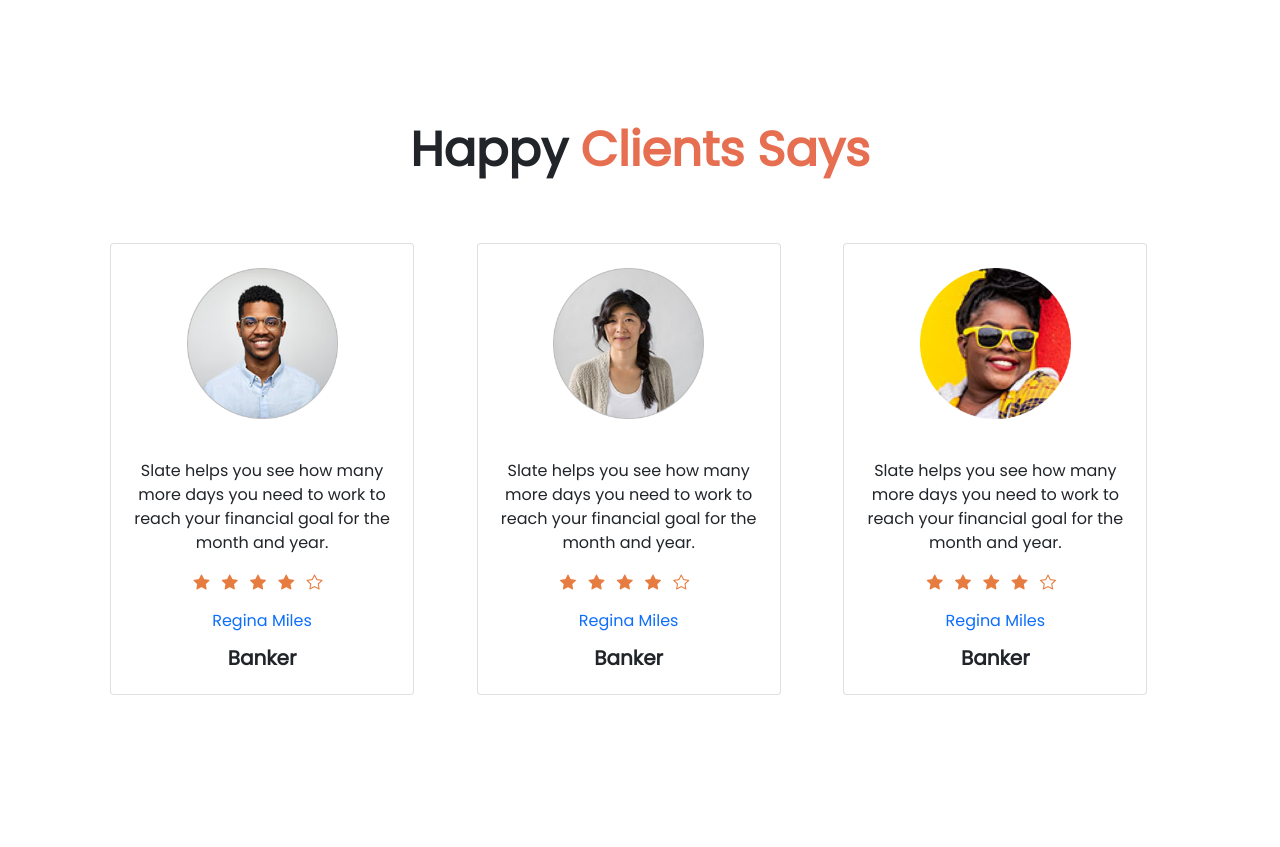
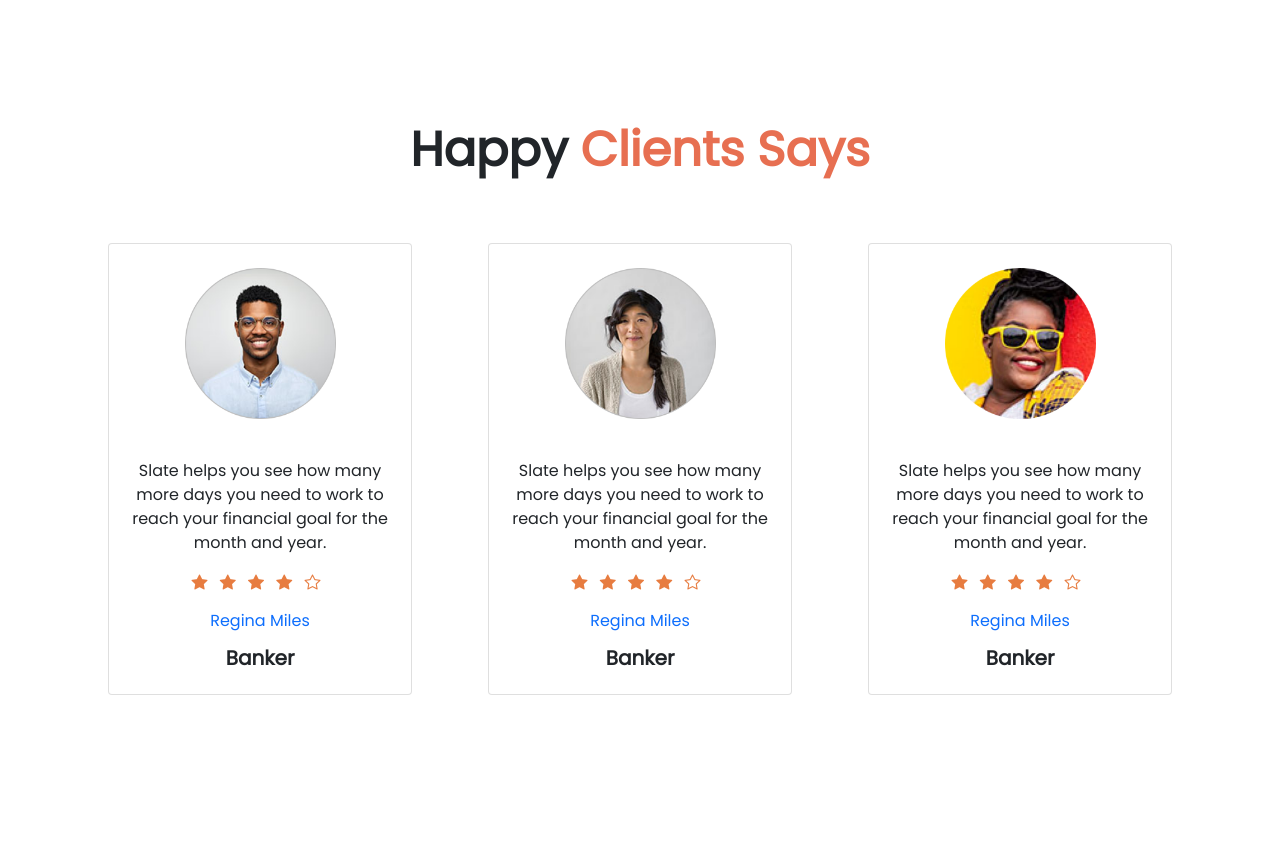
Before and after one commit to Uzzal-Bhowmik/buy-bike-bd, a plain HTML site: page index.html in a window 1280 px wide. Shown: the part 980-1827 px from the top of the page. Drawn offline with nearby package versions, Linux system fonts and the light colour scheme.

Commit message:
happy client section responsiveness fixed

```diff
--- a/css/style.css
+++ b/css/style.css
@@ -47,7 +47,6 @@ body {
     color: #E76F51;
     font-weight: 600;
     border-bottom: 2px solid #E76F51;
-    border-spacing: 10px;
 
 }
 .gray-bike {
--- a/index.html
+++ b/index.html
@@ -95,16 +95,16 @@
         <!-- featured bike section end -->
 
         <!-- happy client section start  -->
-        <section class="container-md">
+        <section class="container">
             <div class="client-header">
                 <h1 class="fw-bold text-center">Happy <span>Clients Says</span></h1>
             </div>
-            <div class="row gy-4 mx-auto ms-3">
+            <div class="row gy-4">
 
                 <!-- happy client - 1  -->
                 <div class="col-lg-4 text-center">
 
-                    <div class="card" style="width: 19rem;">
+                    <div class="card mx-auto" style="width: 19rem;">
                         <div>
                             <img src="images/user-1 (2).png" class="card-img-top w-50 mx-auto d-block py-4" alt="...">
                         </div>
@@ -134,7 +134,7 @@
                 <!-- happy client - 2  -->
                 <div class="col-lg-4 text-center">
 
-                    <div class="card" style="width: 19rem;">
+                    <div class="card mx-auto" style="width: 19rem;">
                         <div>
                             <img src="images/user-2 (2).png" class="card-img-top w-50 mx-auto d-block py-4" alt="...">
                         </div>
@@ -164,7 +164,7 @@
                 <!-- happy client - 3  -->
                 <div class="col-lg-4 text-center">
 
-                    <div class="card" style="width: 19rem;">
+                    <div class="card mx-auto" style="width: 19rem;">
                         <div>
                             <img src="images/user-3 (2).png" class="card-img-top w-50 mx-auto d-block py-4" alt="...">
                         </div>
```
